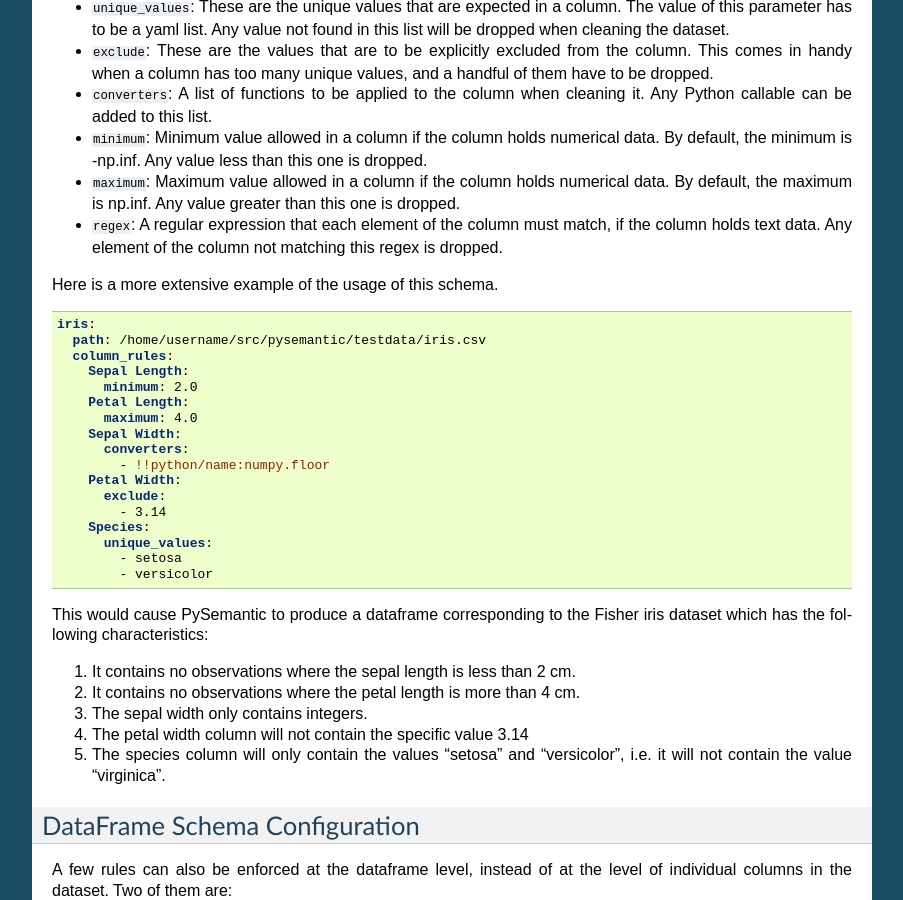
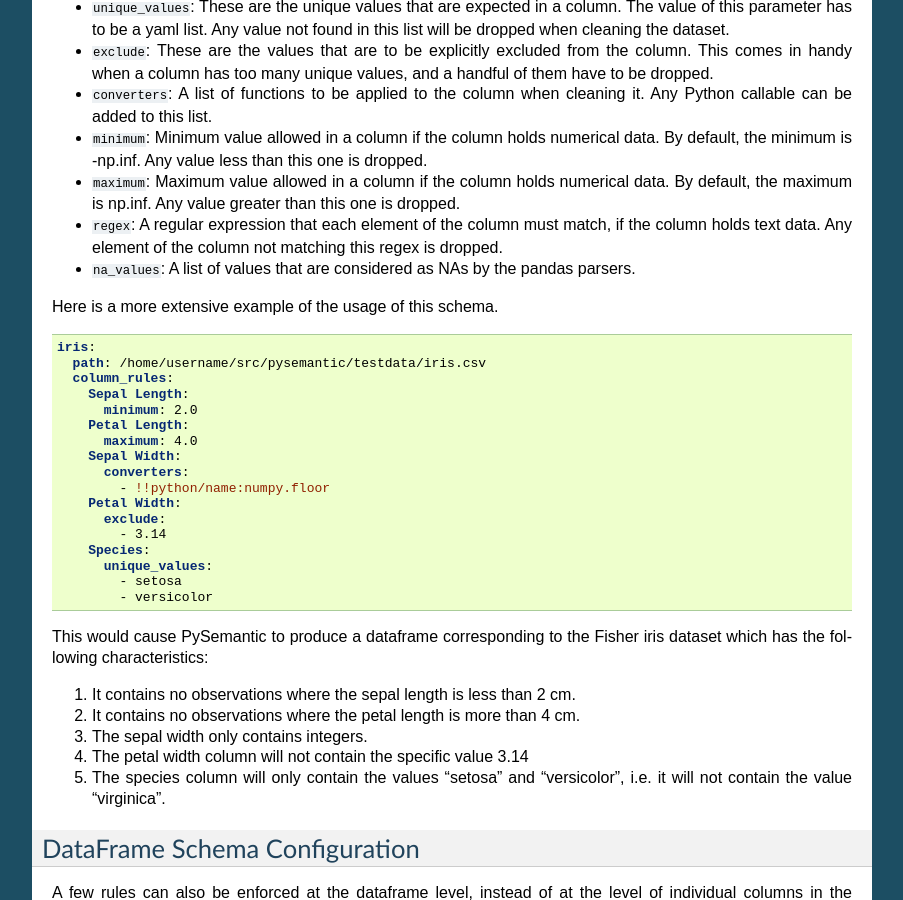
Before and after one commit to jaidevd/pysemantic, a Sphinx documentation site: the page built from docs/schema_ref.rst, in a window 1280 px wide and 900 px high, scrolled down 1725 px. Shown: the whole window, without its empty margins (198-1101 px from the left). Built offline with Sphinx 7.4.7, drawn with Linux system fonts in a browser that asks for light colours.

Commit message:
DOC: Add na_values to schema reference

```diff
--- a/docs/schema_ref.rst
+++ b/docs/schema_ref.rst
@@ -115,6 +115,7 @@ The following parameters can be supplied to any column under ``column_rules``:
 * ``minimum``: Minimum value allowed in a column if the column holds numerical data. By default, the minimum is -np.inf. Any value less than this one is dropped.
 * ``maximum``: Maximum value allowed in a column if the column holds numerical data. By default, the maximum is np.inf. Any value greater than this one is dropped.
 * ``regex``: A regular expression that each element of the column must match, if the column holds text data. Any element of the column not matching this regex is dropped.
+* ``na_values``: A list of values that are considered as NAs by the pandas parsers.
 
 
 Here is a more extensive example of the usage of this schema.
```
